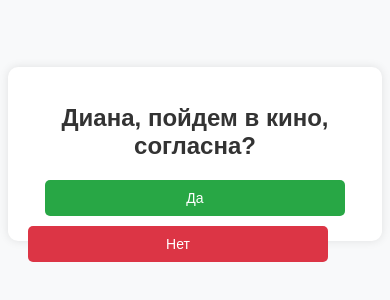
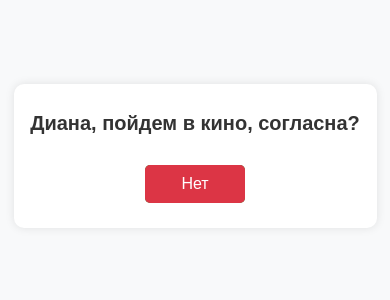
Before and after one commit to Asus00705/prigg, a plain HTML site: page index.html in a window 390 px wide. Shown: the part 276-576 px from the top of the page. Drawn offline with Linux system fonts and the light colour scheme.

Commit message:
Добавил новые файлы5

```diff
--- a/index.html
+++ b/index.html
@@ -14,6 +14,8 @@
             font-family: Arial, sans-serif;
             text-align: center;
             flex-direction: column;
+            margin: 0;
+            padding: 10px;
         }
         .container {
             background: white;
@@ -21,6 +23,7 @@
             border-radius: 10px;
             box-shadow: 0 0 10px rgba(0, 0, 0, 0.1);
             max-width: 90%;
+            width: 400px;
         }
         h1, #question {
             color: #333;
@@ -28,14 +31,19 @@
         }
         .buttons, .movies {
             margin-top: 20px;
+            display: flex;
+            justify-content: center;
+            flex-wrap: wrap;
         }
         .btn {
-            padding: 10px 20px;
+            padding: 12px 20px;
             font-size: 18px;
             border: none;
             cursor: pointer;
-            margin: 5px;
+            margin: 10px;
             border-radius: 5px;
+            width: 120px;
+            text-align: center;
         }
         .yes {
             background-color: #28a745;
@@ -52,35 +60,39 @@
             align-items: center;
         }
         .movie {
-            padding: 10px;
-            margin: 10px;
+            padding: 12px;
+            margin: 8px;
             border-radius: 5px;
             cursor: pointer;
             background: #007bff;
             color: white;
-            width: 200px;
+            width: 80%;
+            max-width: 300px;
             text-align: center;
         }
+        .selected-text {
+            font-family: 'Comic Sans MS', cursive, sans-serif;
+            font-size: 22px;
+            color: #e44d26;
+        }
 
-        /* Адаптивные стили */
-        @media screen and (max-width: 600px) {
-            h1 {
-                font-size: 20px; /* Уменьшение размера заголовка */
-                text-align: center;
-                word-wrap: break-word;
+        /* Адаптация для телефонов */
+        @media (max-width: 480px) {
+            h1, #question {
+                font-size: 20px;
             }
             .btn {
-                font-size: 14px; /* Уменьшение текста на кнопках */
+                width: 100px;
+                font-size: 16px;
                 padding: 10px;
+            }
+            .container {
                 width: 90%;
-                max-width: 300px;
-                margin: 5px auto;
-                display: block;
+                padding: 15px;
             }
             .movie {
+                font-size: 16px;
                 width: 90%;
-                max-width: 250px;
-                font-size: 14px;
             }
         }
     </style>
@@ -114,7 +126,8 @@
 
         function showMovies() {
             document.getElementById("movies").style.display = "flex";
-            document.getElementById("question").innerText = "Я знал, что ты согласишься! Выбирай фильм:";
+            document.getElementById("question").innerHTML = "Я знал, что ты скажешь ДА)<br>Какой фильм выберем?";
+            document.getElementById("question").classList.add("selected-text");
             document.getElementById("buttons").style.display = "none";
         }
 
```
